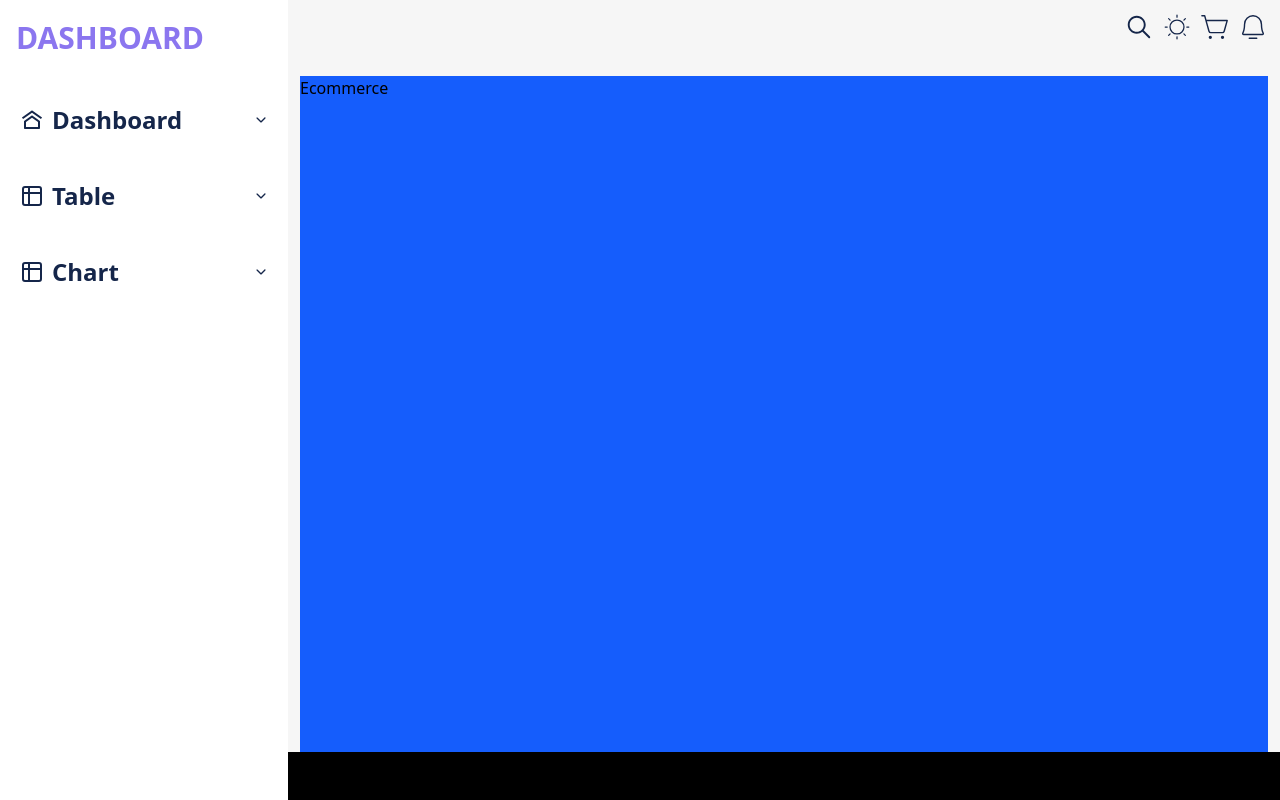
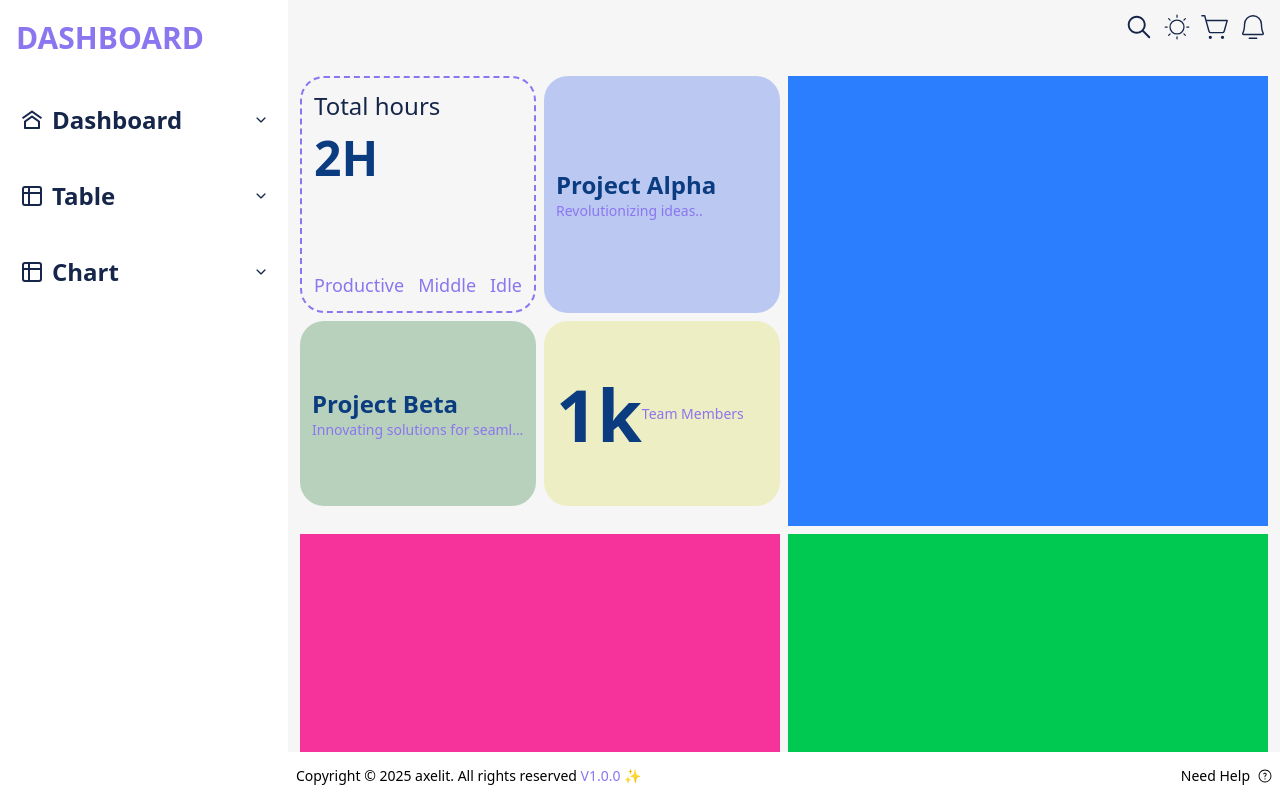
Before and after one commit to teajhaney/dashboard-app, a React (Vite) app: page /Ecommerce in a window 1280 px wide. Built offline with nearby package versions, Linux system fonts and the light colour scheme.

Commit message:
Enhance footer and ecommerce page layout, add project details and transaction summary

```diff
--- a/src/components/Footer.tsx
+++ b/src/components/Footer.tsx
@@ -1,11 +1,18 @@
-
+import { GoQuestion } from "react-icons/go";
 
 const Footer = () => {
   return (
-	<div className='bg-black h-12'>
-	  Footer
-	</div>
-  )
-}
+    <div className="bg-bgColor h-12 flex justify-center items-center sm:justify-between gap-2 px-2 text-sm">
+      <h1>
+        Copyright © 2025 axelit. All rights reserved{" "}
+        <span className="text-primary"> V1.0.0</span> ✨
+      </h1>
+      <div className="flex gap-2 items-center">
+        <h1>Need Help</h1>
+        <GoQuestion />
+      </div>
+    </div>
+  );
+};
 
-export default Footer
+export default Footer;
--- a/src/pages/Ecommerce.tsx
+++ b/src/pages/Ecommerce.tsx
@@ -1,7 +1,80 @@
+const EcommercePage = () => {
+  return (
+    <div className="w-full h-full flex flex-col overflow-auto [&::-webkit-scrollbar]:hidden">
+      <div className="grid grid-cols-1 lg:grid-cols-2 2xl:grid-cols-3 gap-2">
+        {/* 1 */}
+        <div className="h-[900px] lg:h-[430px] grid grid-cols-1 lg:grid-cols-2 gap-2">
+          <div className="w-full h-full border-2 border-dashed border-primary rounded-3xl flex flex-col justify-between p-3">
+            <div className="flex flex-col gap-3">
+              <h1 className="text-textColor text-2xl ">Total hours</h1>
+              <h1 className="text-textColor2 text-5xl font-bold ">2H</h1>
+            </div>
+            <div className="flex justify-between text-primary text-lg">
+              <p>Productive</p>
+              <p>Middle</p>
+              <p>Idle</p>
+            </div>
+          </div>
+          <div className="w-full h-full bg-accents2 rounded-3xl flex flex-col justify-center p-3">
+            <h1 className="text-textColor2 text-2xl font-semibold">
+              Project Alpha
+            </h1>
+            <h1 className="text-primary text-sm">Revolutionizing ideas..</h1>
+          </div>
+          <div className="w-full h-full bg-green rounded-3xl flex flex-col justify-center p-3">
+            <h1 className="text-textColor2 text-2xl font-semibold">
+              Project Beta
+            </h1>
+            <h1 className="text-primary text-sm truncate">
+              Innovating solutions for seamless task management efficiency.
+            </h1>
+          </div>
+          <div className="w-full h-full bg-lemon rounded-3xl flex items-center p-3">
+            <h1 className="text-textColor2 text-7xl font-semibold">1k</h1>
+            <h1 className="text-primary text-sm">Team Members</h1>
+          </div>
+        </div>
+        {/* 2 */}
+        <div className="bg-blue-500 h-[450px]"></div>
+        {/* 3*/}
+        <div className="bg-pink-500 h-[450px]"></div>
+        {/* 4 */}
+        <div className="bg-green-500 h-[500px]"></div>
+        {/* 5 */}
+        <div className="bg-yellow-500 h-[500px]"></div>
+        {/* 6 */}
+        <div className="rounded-[50px] h-[500px] flex flex-col justify-center gap-5 p-5 bg-white ">
+          <div className="flex justify-center">
+            {" "}
+            <img
+              className="h-40 w-40 object-center"
+              src="https://phpstack-1384472-5121645.cloudwaysapps.com/template/html/axelit/assets/images/form/done.png"
+              alt="marked"
+            />
+          </div>
+          <h1 className="text-center">Thank you</h1>
+          <h1 className="text-green-500 text-center text-2xl">
+            Transaction was successful
+				  </h1>
+				  <hr className="border-t border-dashed"/>
+          <div className="flex justify-between">
+            <div className="flex flex-col ">
+              <h1>Transaction ID</h1>
+              <h1 className="font-bold text-2xl">568368657681</h1>
+            </div>
+            <div className="flex flex-col ">
+              <h1>Amount</h1>
+              <h1 className="font-bold text-2xl">$68.00</h1>
+            </div>
+          </div>
+          <div className="flex flex-col ">
+            <h1>Date & Time</h1>
+            <h1 className="font-bold text-2xl">15 Jun 2024 • 6:90PM</h1>
+          </div>
+        </div>
+      </div>
+    </div>
+  );
+};
 
-
-const EcommercePage = () => {
-  return <div className="w-full h-full bg-blue-600 ">Ecommerce</div>;
-}
-
-export default EcommercePage
+export default EcommercePage;
--- a/src/pages/Project.tsx
+++ b/src/pages/Project.tsx
@@ -37,7 +37,9 @@ const Project = () => {
         {/* 2 */}
         <div className="bg-blue-500 h-[450px]"></div>
         {/* 3*/}
-        <div className="bg-pink-500 h-[450px]"></div>
+        <div className="bg-pink-500 h-[450px]">
+
+        </div>
         {/* 4 */}
         <div className="bg-green-500 h-[500px]"></div>
         {/* 5 */}
```
